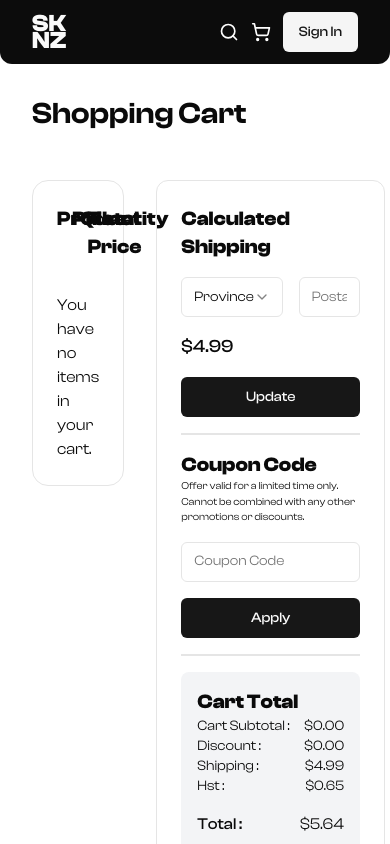
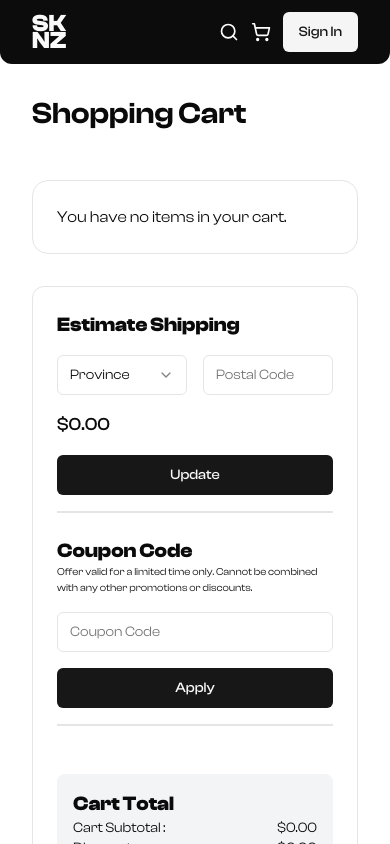
Before and after one commit to AndreiAgmata/sknz, a Next.js app: page /cart in a window 390 px wide. Shown: the top 844 px of the page. Built offline with nearby package versions, Linux system fonts and the light colour scheme.

Commit message:
Added responsive layout

```diff
--- a/src/app/(pages)/cart/page.tsx
+++ b/src/app/(pages)/cart/page.tsx
@@ -7,7 +7,7 @@ function CartPage() {
   return (
     <section className="cart container mx-auto mt-24 h-full min-h-dvh">
       <h1 className="text-3xl font-semibold">Shopping Cart</h1>
-      <div className="content flex gap-8 mt-12 justify-between items-start h-full">
+      <div className="content flex flex-col xl:flex-row gap-8 mt-12 justify-between items-start h-full">
         <Cart />
         <CheckOutForm options={{ calculateShipping: true, couponCode: true }} />
       </div>
--- a/src/app/globals.css
+++ b/src/app/globals.css
@@ -80,7 +80,7 @@ body {
   padding: 0;
   width: 100vw;
   overflow-x: hidden;
-  /* overflow-y: hidden; */
+  overflow-y: auto;
 }
 
 html,
--- a/src/components/addToCartBtn/AddToCartBtn.tsx
+++ b/src/components/addToCartBtn/AddToCartBtn.tsx
@@ -23,6 +23,14 @@ import DrawerCheckoutForm from "../drawerCheckoutForm/DrawerCheckoutForm";
 function AddToCartBtn({ input }: { input: CartItem }) {
   const { addToCart } = useCartContext();
   return (
+    <div className="w-full">
+      <Button
+        className="mt-8 w-full md:w-80 block sm:hidden"
+        onClick={() => addToCart(input)}
+      >
+        Add To Cart
+      </Button>
+      <div className="hidden sm:block">
         <Drawer>
           <DrawerTrigger asChild>
             <Button
@@ -40,6 +48,8 @@ function AddToCartBtn({ input }: { input: CartItem }) {
             </div>
           </DrawerContent>
         </Drawer>
+      </div>
+    </div>
   );
 }
 
--- /dev/null
+++ b/src/components/cart/Cart.css
@@ -0,0 +1,5 @@
+.cart-items .headers {
+  @media (max-width: 850px) {
+    display: none;
+  }
+}
--- a/src/components/cart/Cart.tsx
+++ b/src/components/cart/Cart.tsx
@@ -3,6 +3,7 @@ import React, { useEffect, useState } from "react";
 import CartItem from "../cartItem/CartItem";
 import { Product } from "@/lib/types";
 import { CartProvider, useCartContext } from "@/context/CartContext";
+import "./Cart.css";
 
 interface CartItemProps {
   product: Product;
--- /dev/null
+++ b/src/components/cartItem/CartItem.css
@@ -0,0 +1,6 @@
+.cart-item {
+  @media (max-width: 850px) {
+    grid-template-columns: repeat(4, minmax(0, 1fr));
+    gap: 0.5rem;
+  }
+}
--- a/src/components/cartItem/CartItem.tsx
+++ b/src/components/cartItem/CartItem.tsx
@@ -4,6 +4,8 @@ import { CartItem, Product } from "@/lib/types";
 import Image from "next/image";
 import { useRouter } from "next/navigation";
 import React, { useEffect, useState } from "react";
+import "./CartItem.css";
+import { Button } from "../ui/button";
 
 interface CartItemProps {
   product: CartItem;
@@ -18,8 +20,8 @@ function CartItem({ product, index }: CartItemProps) {
   }
   return (
     <div className="cart-item grid grid-cols-11">
-      <div className="col-span-4 flex flex-row gap-4">
-        <div className="image-wrapper w-32 h-auto aspect-[1.58/1] relative border rounded-lg overflow-hidden">
+      <div className="col-span-2 flex flex-row gap-4 pe-4">
+        <div className="image-wrapper w-full h-auto relative aspect-[1.58/1] border  rounded-lg overflow-hidden">
           <Image
             src={product.product.image}
             alt="item image"
@@ -28,8 +30,9 @@ function CartItem({ product, index }: CartItemProps) {
             onClick={() => router.push(`/products/${product.product.id}`)}
           />
         </div>
+      </div>
       <div className="details col-span-2">
-          <p className="text-xl font-semibold">{product.product.name}</p>
+        <p className="text-md font-semibold">{product.product.name}</p>
         <p className="text-xs">
           Cover Size : {product.coverSize === 1 ? "Full Cover" : "Half Cover"}
         </p>
@@ -42,12 +45,15 @@ function CartItem({ product, index }: CartItemProps) {
             : "No Chip"}
         </p>
       </div>
-      </div>
       <div className="col-span-2">
         <p>${product.product.price}</p>
       </div>
-      <div className="col-span-2">
-        <p>{product.quantity}</p>
+      <div className="col-span-2 flex items-center quantity">
+        <Button variant={"outline"} size={"sm"}>
+          -
+        </Button>
+        <p className="w-10 text-center">{product.quantity}</p>
+        <Button size={"sm"}>+</Button>
       </div>
       <div className="text-lg font-medium col-span-2">
         ${product.product.price * product.quantity}
--- a/src/components/categories/Categories.tsx
+++ b/src/components/categories/Categories.tsx
@@ -4,12 +4,12 @@ function Categories() {
   return (
     <section className="categories container mx-auto mb-16">
       <h1 className="font-bold text-5xl text-center mb-10">Find Your Style</h1>
-      <div className="categories grid grid-cols-3 gap-16">
+      <div className="categories grid grid-cols-1 md:grid-cols-3 gap-8">
         <div className="sports flex items-center justify-center p-16 bg-gray-200 rounded-xl hover:bg-zinc-900 hover:text-neutral-50">
           <p className="text-2xl font-semibold">Sports</p>
         </div>
         <div className="sports flex items-center justify-center p-16 bg-gray-200 rounded-xl hover:bg-zinc-900 hover:text-neutral-50">
-          <p className="text-2xl font-semibold">Street Wear</p>
+          <p className="text-2xl font-semibold text-center">Street Wear</p>
         </div>
         <div className="sports flex items-center justify-center p-16 bg-gray-200 rounded-xl hover:bg-zinc-900 hover:text-neutral-50">
           <p className="text-2xl font-semibold">Automotive</p>
--- a/src/components/checkOutForm/CheckOutForm.tsx
+++ b/src/components/checkOutForm/CheckOutForm.tsx
@@ -23,7 +23,7 @@ interface DisplayOptions {
 }
 
 function CheckOutForm({ options }: { options: DisplayOptions }) {
-  const [shippingFee, setShippingFee] = useState(4.99);
+  const [shippingFee, setShippingFee] = useState(0.0);
   const { cartItems } = useCartContext();
 
   const calculateSubtotal = () => {
@@ -48,10 +48,10 @@ function CheckOutForm({ options }: { options: DisplayOptions }) {
   };
 
   return (
-    <div className="w-96 p-6 border rounded-xl">
+    <div className="w-full xl:w-96 p-6 mb-5 border rounded-xl grid grid-cols-1 md:grid-cols-2 xl:grid-cols-1 gap-6">
       {options.calculateShipping && (
         <div className="calculate-shipping pb-4 border-b-2">
-          <p className="text-xl font-bold">Calculated Shipping</p>
+          <p className="text-xl font-bold">Estimate Shipping</p>
           <div className="row flex gap-4 mt-4">
             <Select>
               <SelectTrigger>
@@ -70,7 +70,7 @@ function CheckOutForm({ options }: { options: DisplayOptions }) {
             <Input type="text" placeholder="Postal Code" />
           </div>
           <p className="shipping-fee text-lg font-medium mt-4">
-            ${shippingFee}
+            {shippingFee === 0 ? "$0.00" : `$${shippingFee}`}
           </p>
           <Button type="button" className="mt-4 w-full">
             Update
@@ -78,19 +78,21 @@ function CheckOutForm({ options }: { options: DisplayOptions }) {
         </div>
       )}
       {options.couponCode && (
-        <div className="coupon-code my-4 pb-4 border-b-2 ">
+        <div className="coupon-code pb-4 border-b-2 flex flex-col items-start">
           <p className="text-xl font-bold">Coupon Code</p>
           <p style={{ fontSize: "0.65rem" }}>
             Offer valid for a limited time only. Cannot be combined with any
             other promotions or discounts.
           </p>
-          <Input type="text" placeholder="Coupon Code" className="mt-4" />
-          <Button type="button" className="mt-4 w-full">
+          <Input type="text" placeholder="Coupon Code" className="my-4" />
+          <Button type="button" className="mt-auto w-full ">
             Apply
           </Button>
         </div>
       )}
-      <div className="cart-total p-4 rounded-lg bg-gray-100 ">
+      <div className="dummy-col"></div>
+      <div className="cart-total xl:ms-none">
+        <div className="inner p-4 bg-gray-100 rounded-lg">
           <p className="text-xl font-bold">Cart Total</p>
           <div className="row flex justify-between text-sm">
             <p>Cart Subtotal : </p>
@@ -102,7 +104,7 @@ function CheckOutForm({ options }: { options: DisplayOptions }) {
           </div>
           <div className="row flex justify-between text-sm ">
             <p>Shipping : </p>
-          <p>${shippingFee}</p>
+            <p>{shippingFee === 0 ? "$0.00" : `$${shippingFee}`}</p>
           </div>
           <div className="row flex justify-between text-sm ">
             <p>Hst : </p>
@@ -120,6 +122,7 @@ function CheckOutForm({ options }: { options: DisplayOptions }) {
           Proceed To Checkout
         </Button>
       </div>
+    </div>
   );
 }
 
--- a/src/components/faq/Faq.tsx
+++ b/src/components/faq/Faq.tsx
@@ -15,7 +15,9 @@ function Faq() {
       <Accordion type="single" collapsible className="w-full">
         {faqsData.map((faq, index) => (
           <AccordionItem value={`item-${index + 1}`} key={index}>
-            <AccordionTrigger>{faq.question}</AccordionTrigger>
+            <AccordionTrigger className="text-start">
+              {faq.question}
+            </AccordionTrigger>
             <AccordionContent>{faq.answer}</AccordionContent>
           </AccordionItem>
         ))}
--- a/src/components/itemCard/ItemCard.tsx
+++ b/src/components/itemCard/ItemCard.tsx
@@ -25,8 +25,7 @@ function ItemCard({ product }: ItemCardProps) {
         router.push(`/products/${product.id}`);
       }}
     >
-      <CardContent className="self-center w-full h-auto flex justify-center items-start image-wrapper relative aspect-[1.58/1]">
-        <div className="">
+      <CardContent className="w-full h-auto image-wrapper relative aspect-[1.58/1]">
         <Image
           src={product.image}
           alt="product-image"
@@ -35,7 +34,6 @@ function ItemCard({ product }: ItemCardProps) {
           style={{ objectFit: "cover" }}
           className="rounded-xl border"
         />
-        </div>
       </CardContent>
       <CardFooter className="flex flex-col justify-start items-start p-0 py-4">
         <p className="text-xl font-semibold text-wrap">{product.name}</p>
```
Lines whose indentation alone changed are shown as unchanged.
